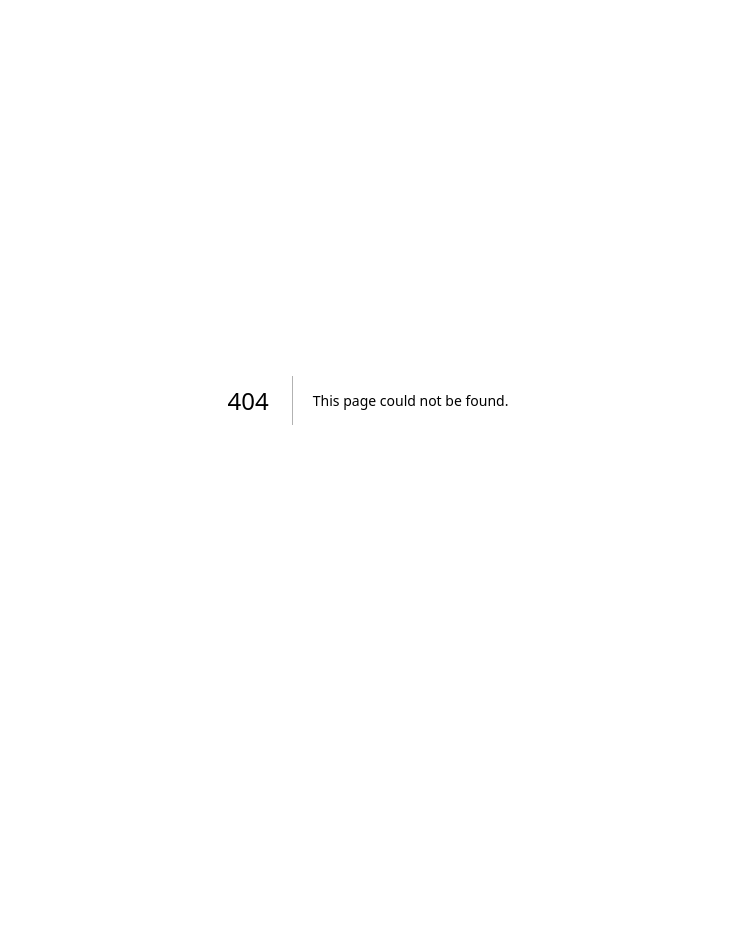
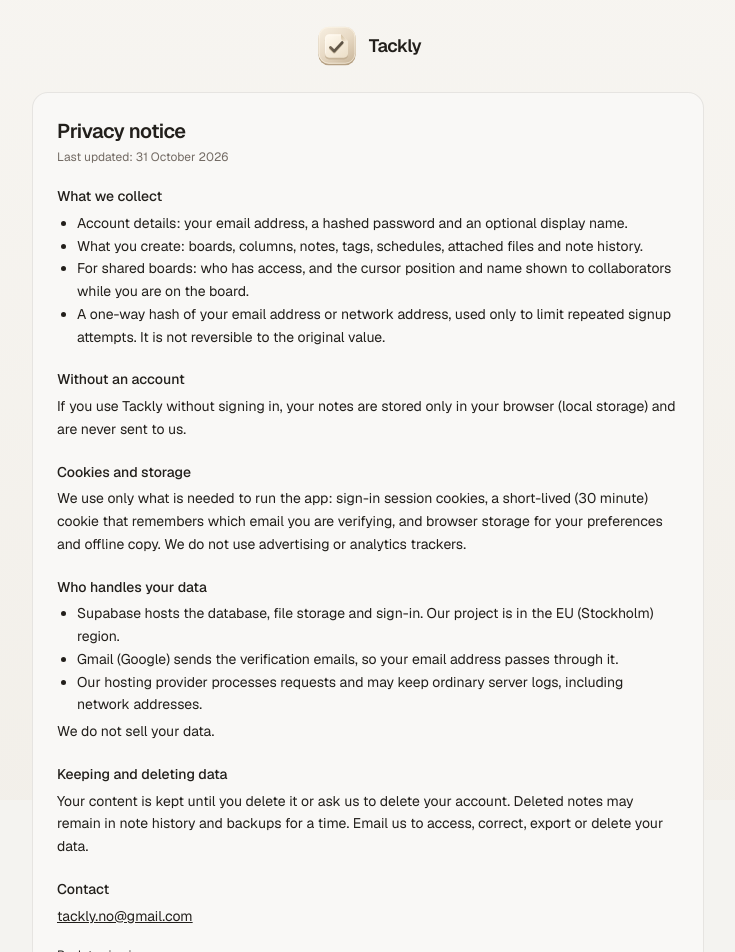
Before and after one commit to Seisen-z/PinaxBoard, a Next.js app: page /privacy in a window 1280 px wide. Before the commit this address had no page. Shown: the top 952 px of the page, without its empty margins (272-1007 px from the left). Before the commit the page ends 800 px from the top, so only its background shows below. Built offline with nearby package versions, Linux system fonts and the light colour scheme.

Commit message:
Add privacy notice page linked from sign-in and register
Co-Authored-By: Claude Sonnet 5.5 <noreply@anthropic.com>

```diff
--- a/src/app/(auth)/login/page.tsx
+++ b/src/app/(auth)/login/page.tsx
@@ -35,6 +35,9 @@ export default async function LoginPage() {
       <Link href="/" className="text-xs text-muted-foreground underline">
         Continue without an account
       </Link>
+      <p className="text-xs text-muted-foreground">
+        <Link href="/privacy" className="underline">Privacy</Link>
+      </p>
     </div>
   );
 }
--- /dev/null
+++ b/src/app/(auth)/privacy/page.tsx
@@ -0,0 +1,79 @@
+import type { Metadata } from "next";
+import Link from "next/link";
+
+export const metadata: Metadata = { title: "Privacy · Tackly" };
+
+const CONTACT = "tackly.no@gmail.com";
+
+/**
+ * Plain-language description of what the app actually does with data.
+ * Every statement here is backed by code or configuration; when behaviour
+ * changes (analytics, new processors, retention jobs) this page must change
+ * with it. Have it reviewed against the laws that apply to your audience.
+ */
+export default function PrivacyPage() {
+  return (
+    <article className="flex w-full max-w-2xl flex-col gap-5 rounded-[var(--radius-lg)] border border-border bg-surface-raised p-6 text-sm leading-relaxed">
+      <header>
+        <h1 className="text-xl font-semibold tracking-tight">Privacy notice</h1>
+        <p className="mt-1 text-xs text-muted-foreground">Last updated: 31 October 2026</p>
+      </header>
+
+      <section>
+        <h2 className="font-medium">What we collect</h2>
+        <ul className="mt-1 list-disc pl-5">
+          <li>Account details: your email address, a hashed password and an optional display name.</li>
+          <li>What you create: boards, columns, notes, tags, schedules, attached files and note history.</li>
+          <li>For shared boards: who has access, and the cursor position and name shown to collaborators while you are on the board.</li>
+          <li>A one-way hash of your email address or network address, used only to limit repeated signup attempts. It is not reversible to the original value.</li>
+        </ul>
+      </section>
+
+      <section>
+        <h2 className="font-medium">Without an account</h2>
+        <p className="mt-1">
+          If you use Tackly without signing in, your notes are stored only in
+          your browser (local storage) and are never sent to us.
+        </p>
+      </section>
+
+      <section>
+        <h2 className="font-medium">Cookies and storage</h2>
+        <p className="mt-1">
+          We use only what is needed to run the app: sign-in session cookies, a
+          short-lived (30 minute) cookie that remembers which email you are
+          verifying, and browser storage for your preferences and offline copy.
+          We do not use advertising or analytics trackers.
+        </p>
+      </section>
+
+      <section>
+        <h2 className="font-medium">Who handles your data</h2>
+        <ul className="mt-1 list-disc pl-5">
+          <li>Supabase hosts the database, file storage and sign-in. Our project is in the EU (Stockholm) region.</li>
+          <li>Gmail (Google) sends the verification emails, so your email address passes through it.</li>
+          <li>Our hosting provider processes requests and may keep ordinary server logs, including network addresses.</li>
+        </ul>
+        <p className="mt-1">We do not sell your data.</p>
+      </section>
+
+      <section>
+        <h2 className="font-medium">Keeping and deleting data</h2>
+        <p className="mt-1">
+          Your content is kept until you delete it or ask us to delete your
+          account. Deleted notes may remain in note history and backups for a
+          time. Email us to access, correct, export or delete your data.
+        </p>
+      </section>
+
+      <section>
+        <h2 className="font-medium">Contact</h2>
+        <p className="mt-1">
+          <a className="underline" href={`mailto:${CONTACT}`}>{CONTACT}</a>
+        </p>
+      </section>
+
+      <Link href="/login" className="text-xs underline">Back to sign in</Link>
+    </article>
+  );
+}
--- a/src/app/(auth)/register/page.tsx
+++ b/src/app/(auth)/register/page.tsx
@@ -34,6 +34,9 @@ export default async function RegisterPage() {
       <Link href="/" className="text-xs text-muted-foreground underline">
         Continue without an account
       </Link>
+      <p className="text-xs text-muted-foreground">
+        <Link href="/privacy" className="underline">Privacy</Link>
+      </p>
     </div>
   );
 }
```
